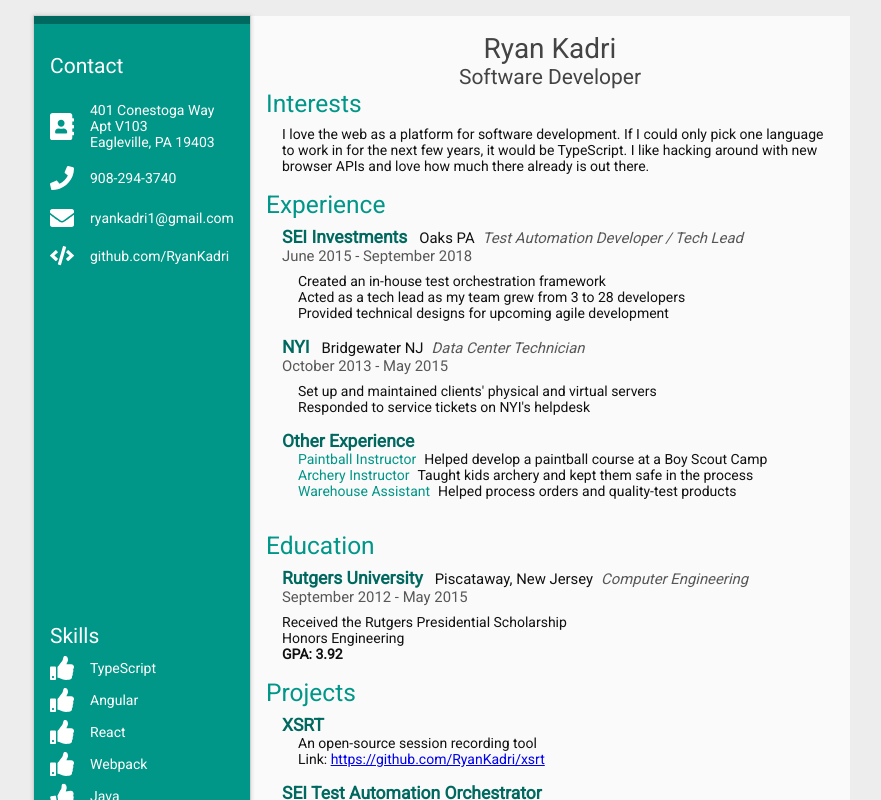
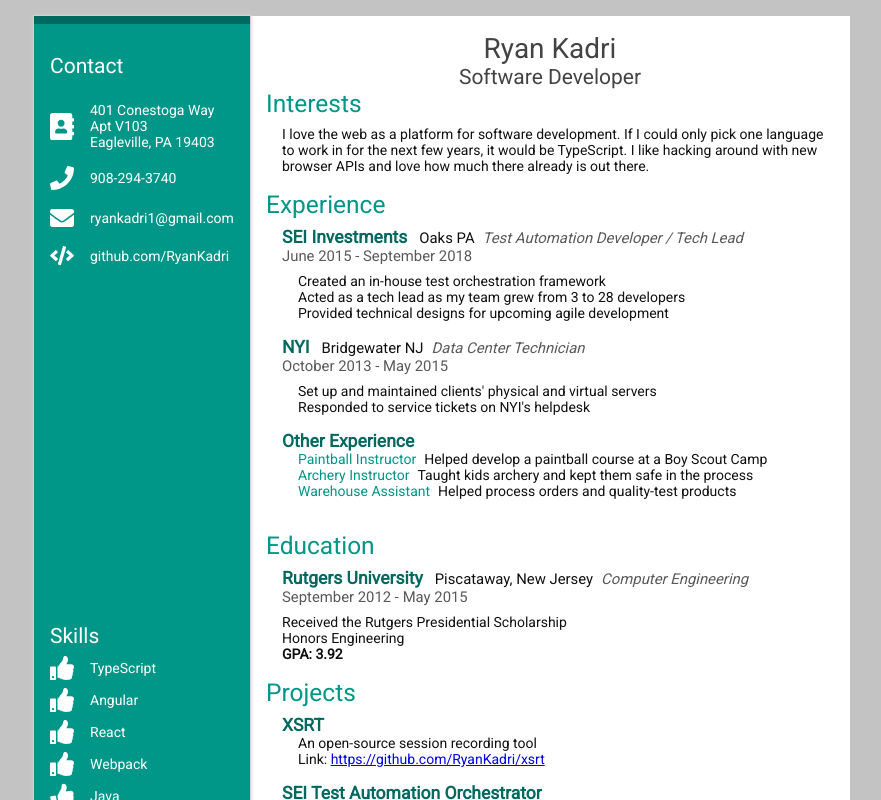
Before and after one commit to RyanKadri/simple-resume-builder, a Preact app: page / in a window 1280 px wide. Shown: the top 800 px of the page, without its empty margins (198-1079 px from the left). Built offline with nearby package versions, Linux system fonts and the light colour scheme.

Commit message:
A few tweaks

```diff
--- a/src/app/components/main-content/main-content.scss
+++ b/src/app/components/main-content/main-content.scss
@@ -8,7 +8,7 @@
     display: flex;
     flex-direction: column;
     padding: 16px;
-    background-color: #fafafa;
+    background-color: #ffffff;
 }
 .view-online {
     margin-top: auto;
--- a/src/css/main.css
+++ b/src/css/main.css
@@ -25,7 +25,7 @@
 }
 @media screen {
     body {
-        background-color: #ededee;
+        background-color: #c3c3c3;
         padding:16px;
         display: flex;
         justify-content: center;
```
